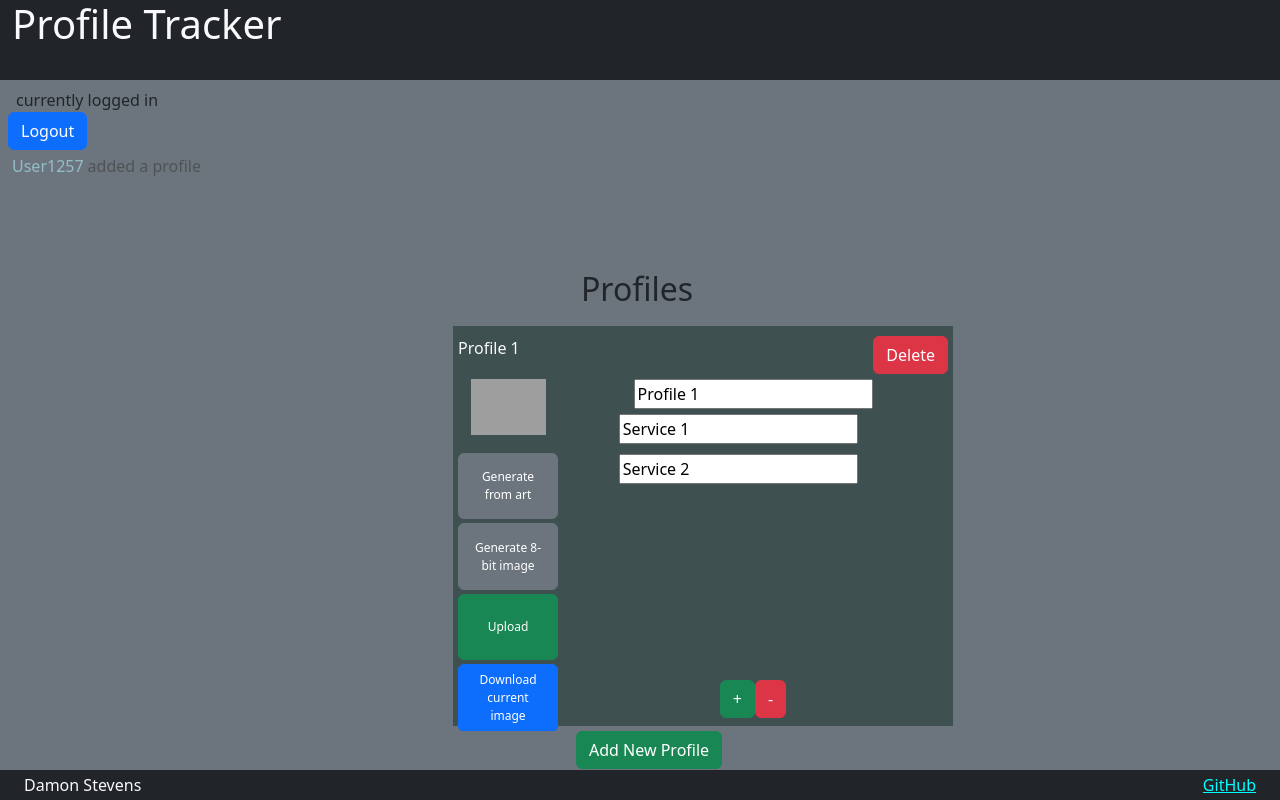
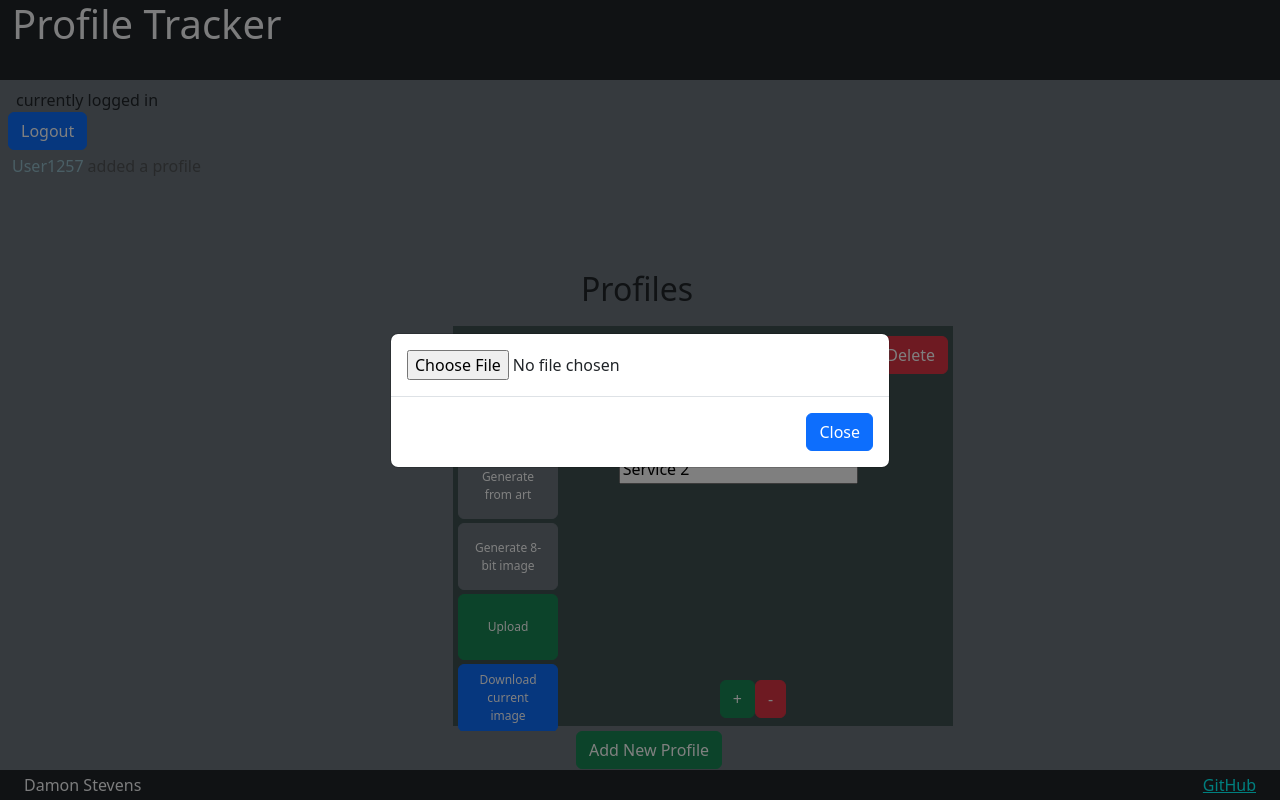
Before and after one commit to BlazeDrake/startup, a React (Vite) app: page /profile in a window 1280 px wide. Both pictures are taken after a click on the button "Upload". Built offline with nearby package versions, Linux system fonts and the light colour scheme; no server answers; grey boxes are pictures that could not be loaded.

Commit message:
Updated upload placeholder
Now shows a modal and accepts file input. Still doesn't upload to backend though

```diff
--- a/service/index.js
+++ b/service/index.js
@@ -70,6 +70,8 @@ apiRouter.post('/profiles/set/:username', (req, res) => {
   res.send(profileData);
 });
 
+apiRouter.post('/profiles/upload')
+
 // Return the application's default page if the path is unknown
 app.use((_req, res) => {
   res.sendFile('index.html', { root: 'public' });
--- a/src/profile/profile.jsx
+++ b/src/profile/profile.jsx
@@ -5,6 +5,8 @@ import './profile.css';
 import Container from 'react-bootstrap/Container';
 import Row from 'react-bootstrap/Row';
 import Col from 'react-bootstrap/Col';
+import Modal from 'react-bootstrap/Modal';
+import Button from 'react-bootstrap/Button';
 import LoginInfo from "./loginInfo.jsx";
 import { UpdateEvent, UpdateNotifier } from './updateNotifier';
 
@@ -12,6 +14,7 @@ import { UpdateEvent, UpdateNotifier } from './updateNotifier';
 export function ProfileBox({profile, onDelete, onServicesUpdated, usedStyle}){
 
   const {num}=profile;
+  const [showUpload,setShowUpload]=React.useState(false);
   let i=-1;//Negative one so it starts at 0
   let serviceNames=generateInputFields();
 
@@ -88,7 +91,7 @@ export function ProfileBox({profile, onDelete, onServicesUpdated, usedStyle}){
           }}>
             Generate 8-bit image
           </button>
-          <button className="btn btn-success" onClick={uploadPfp}>
+          <button className="btn btn-success" onClick={()=>{setShowUpload(true)}}>
             Upload
           </button>
           <button className="btn btn-primary" onClick={downloadPfp}>
@@ -117,10 +120,20 @@ export function ProfileBox({profile, onDelete, onServicesUpdated, usedStyle}){
           </p>
         </form>
     </section>
+    <Modal show={showUpload} centered>
+      <Modal.Body>
 
+      <input type="file" accept="image/*" onChange={uploadPfp} />
+      </Modal.Body>
+      <Modal.Footer>
+        <Button onClick={()=>{setShowUpload(false)}}>Close</Button>
+      </Modal.Footer>
+    </Modal>
   </div>
   );
 }
+
+
 
 export function Profile({userName,onLogOut}) {
 
```
